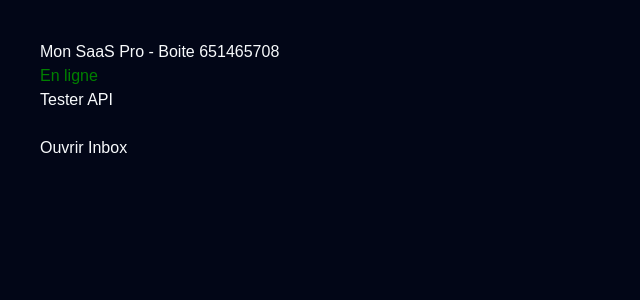
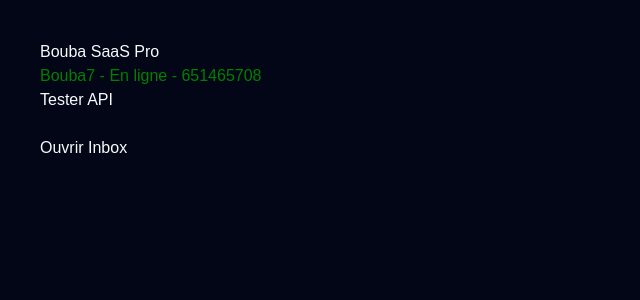
Before and after one commit to mahamat92-svg/mon--saas--pro, a Next.js app: page / in a window 1280 px wide. Shown: the top 300 px of the page, without its empty margins (0-640 px from the left). Built offline with nearby package versions, Linux system fonts and the light colour scheme.

Commit message:
Bouba SaaS Pro

```diff
--- a/src/app/page.tsx
+++ b/src/app/page.tsx
@@ -1,8 +1,8 @@
 export default function Home() {
   return (
     <div style={{ padding: 40, fontFamily: 'sans-serif' }}>
-      <h1>Mon SaaS Pro - Boite 651465708</h1>
-      <p style={{ color: 'green' }}>En ligne</p>
+      <h1>Bouba SaaS Pro</h1>
+      <p style={{ color: 'green' }}>Bouba7 - En ligne - 651465708</p>
       <a href="/api/messages-in">Tester API</a><br /><br />
       <a href="/inbox">Ouvrir Inbox</a>
     </div>
```
